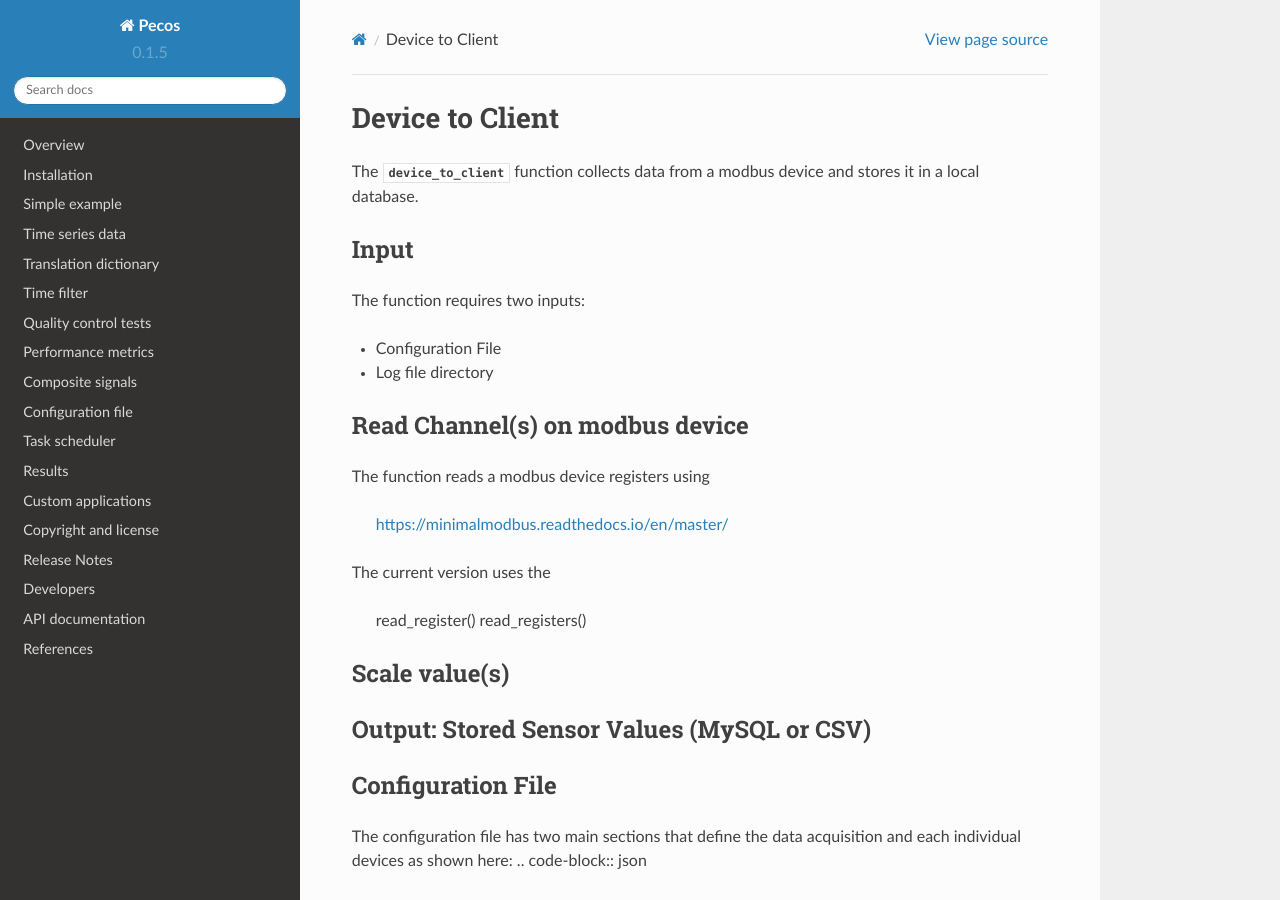
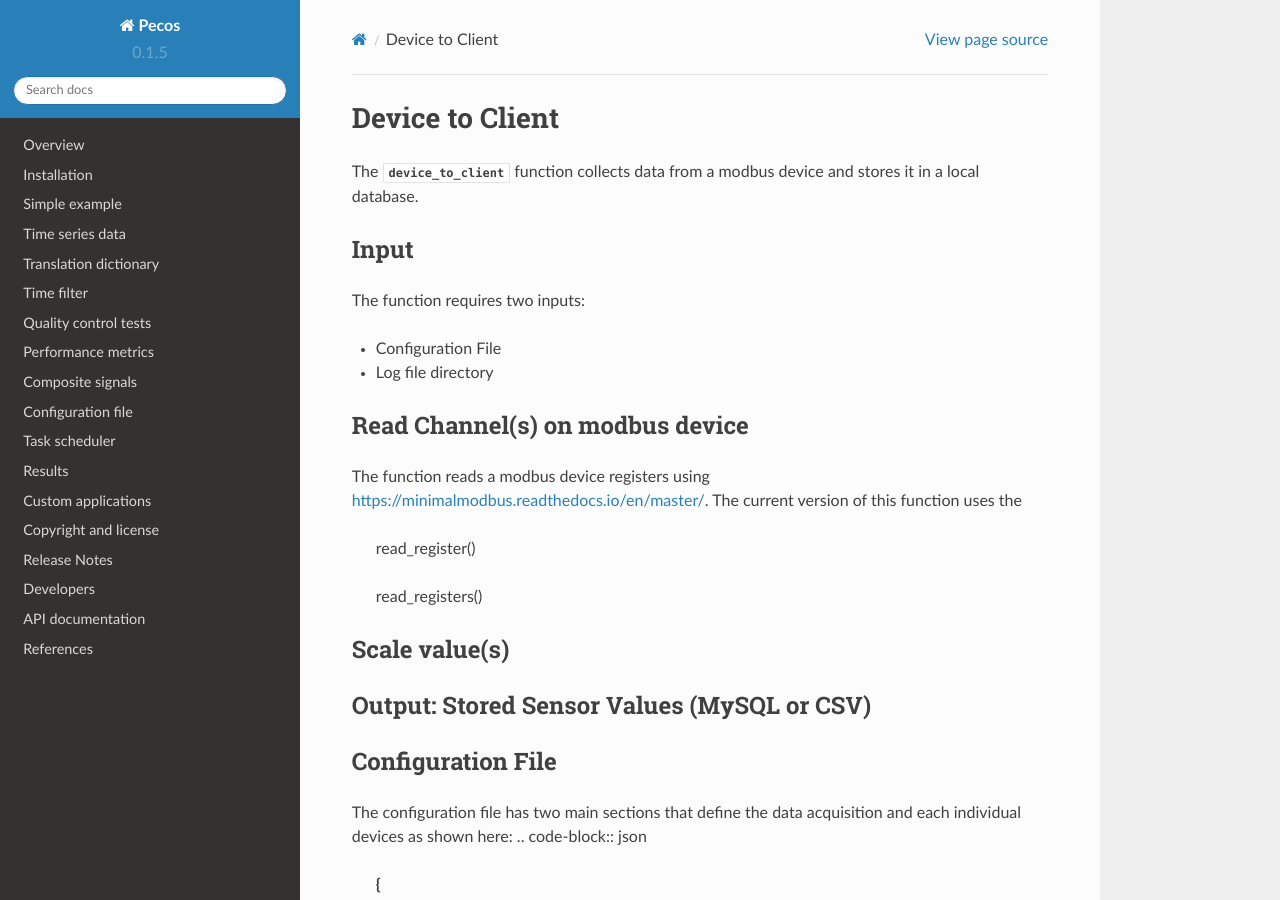
Before and after one commit to sjanzou/pecos, a Sphinx documentation site: the page built from documentation/devicetoclient.rst, in a window 1280 px wide and 900 px high. Built offline with Sphinx 7.4.7 and the Read the Docs theme 2.0.0, drawn with Linux system fonts in a browser that asks for light colours.

Commit message:
add devicetoclient

```diff
--- a/documentation/devicetoclient.rst
+++ b/documentation/devicetoclient.rst
@@ -14,13 +14,11 @@ The function requires two inputs:
 
 Read Channel(s) on modbus device
 -----------------------------
-The function reads a modbus device registers using
-
-	https://minimalmodbus.readthedocs.io/en/master/
-
-The current version uses the
+The function reads a modbus device registers using https://minimalmodbus.readthedocs.io/en/master/.
+The current version of this function uses the
 
 	read_register()
+
 	read_registers()
 
 
```
